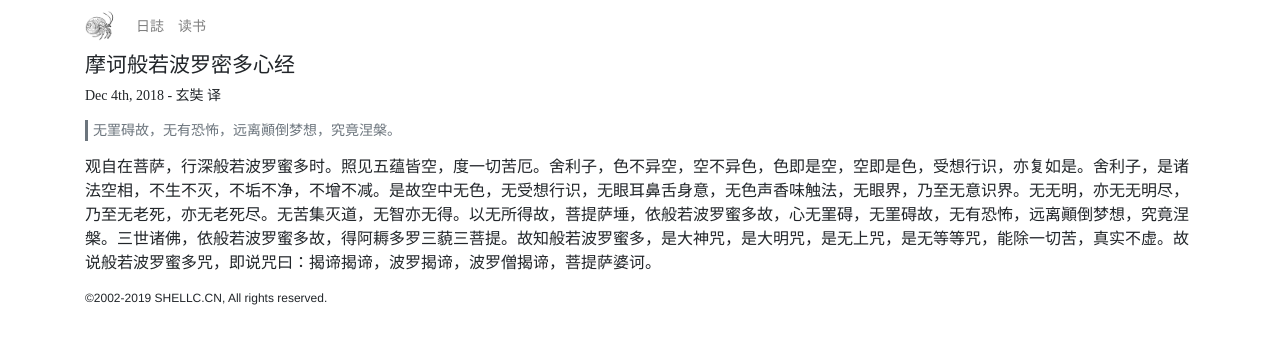
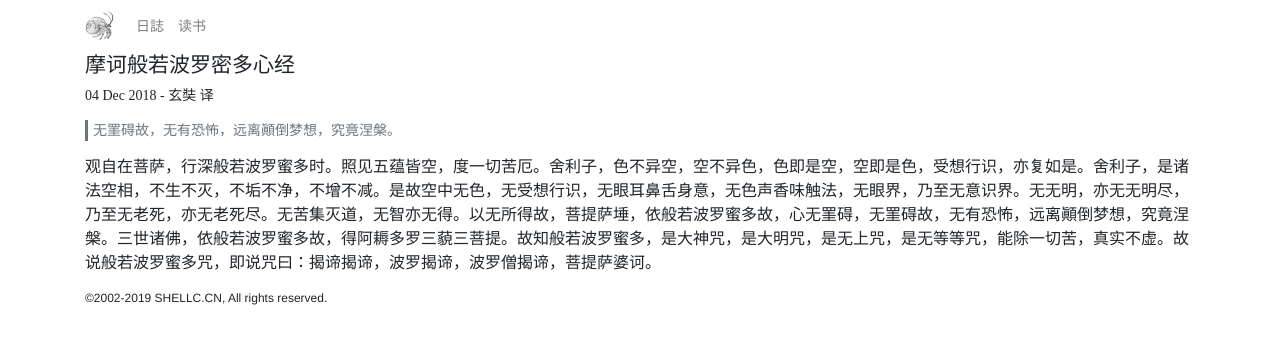
Before and after one commit to shellc/shellc.github.io, a Jekyll site: the page built from _posts/2018-12-04-hello-world.md, in a window 1280 px wide. Shown: the top 344 px of the page. Built offline with Jekyll 4.4.1, drawn with Linux system fonts in a browser that asks for light colours.

Commit message:
update styles

```diff
--- a/_layouts/post.html
+++ b/_layouts/post.html
@@ -5,7 +5,7 @@ layout: default
 <div class="post">
 
 <h4>{{ page.title }}</h4>
-<p>{{ page.date | date_to_string: "ordinal", "US" }} - {{ page.author }}</p>
+<p>{{ page.date | date_to_string }} - {{ page.author }}</p>
 
 <div class="excerpt">
 {{page.excerpt}}
```
